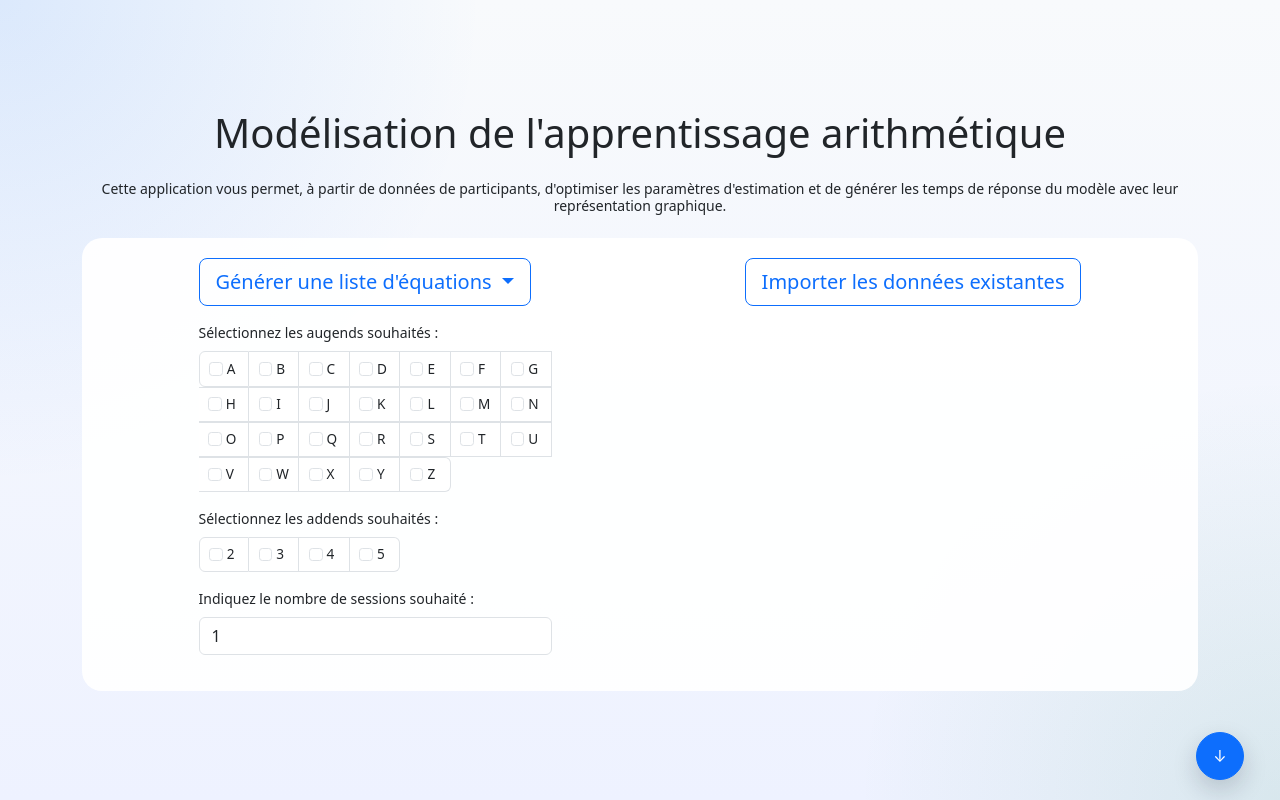
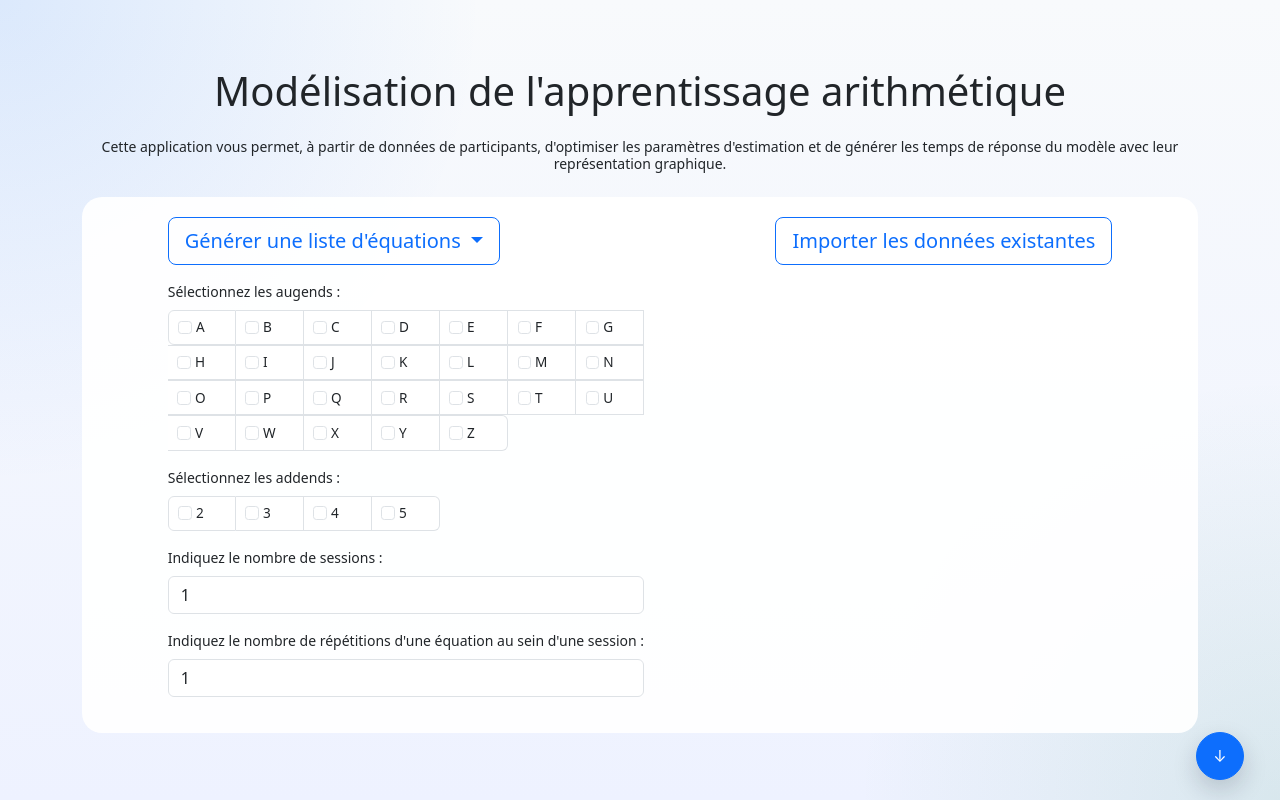
Before and after one commit to GatienCaillet/TER_CAILLET_ILLOUZ, a Vue app in the folder dev/: page / in a window 1280 px wide. Both pictures are taken after a click on the button "Générer une liste d'équations". Built offline with nearby package versions, Linux system fonts and the light colour scheme.

Commit message:
Update App.vue
feat: sélection du nombre de répétition d'une équation au sein d'une session

```diff
--- a/dev/src/App.vue
+++ b/dev/src/App.vue
@@ -43,6 +43,7 @@ const ALPHABET = "ABCDEFGHIJKLMNOPQRSTUVWXYZ";
 const selectedAugends = ref([]);
 const selectedAddends = ref([]);
 const numSessions = ref(1);
+const numRep = ref(1);
 
 const hasResults = computed(() => dataResults.value.length > 0);
 const totalSections = computed(() => (hasResults.value ? 3 : 2));
@@ -301,7 +302,7 @@ const handleGenerateEquations = () => {
 
       const result = String.fromCharCode(65 + resultIndex);
 
-      for (let rep = 1; rep <= 3; rep++) {
+      for (let rep = 1; rep <= numRep.value; rep++) {
         combinations.push({
           augend: augend,
           addend: parseInt(addend),
@@ -553,7 +554,7 @@ onBeforeUnmount(() => {
 
               <!-- Liste des augends -->
               <div class="equation-lists collapse" id="equationParameters">
-                <label class="form-label">Sélectionnez les augends souhaités :</label>
+                <label class="form-label">Sélectionnez les augends :</label>
                 <ul class="list-group list-group-horizontal-sm flex-wrap mb-3 augend-list">
                   <li  class="list-group-item"
                     v-for="x in ALPHABET"
@@ -565,7 +566,7 @@ onBeforeUnmount(() => {
                 </ul>
 
                 <!-- Liste des addends -->
-                <label class="form-label">Sélectionnez les addends souhaités :</label>
+                <label class="form-label">Sélectionnez les addends :</label>
                 <ul class="list-group list-group-horizontal-sm addend-list mb-3">
                   <li class="list-group-item">
                     <input class="form-check-input me-1" type="checkbox" value="2" id="2" v-model="selectedAddends">
@@ -586,8 +587,12 @@ onBeforeUnmount(() => {
                 </ul>
 
                 <!-- Nombre de sessions -->
-                <label class="form-label">Indiquez le nombre de sessions souhaité :</label>
-                <input type="number" class="form-control mb-3" v-model="numSessions" min="1" max="100"/>
+                <label class="form-label">Indiquez le nombre de sessions :</label>
+                <input type="number" class="form-control mb-3" v-model="numSessions" min="1"/>
+
+                <!-- Nombre de répétition d'une équation au sein d'une session -->
+                <label class="form-label">Indiquez le nombre de répétitions d'une équation au sein d'une session :</label>
+                <input type="number" class="form-control mb-3" v-model="numRep" min="1"/>
               </div>
 
               <BaseDataTable
```
